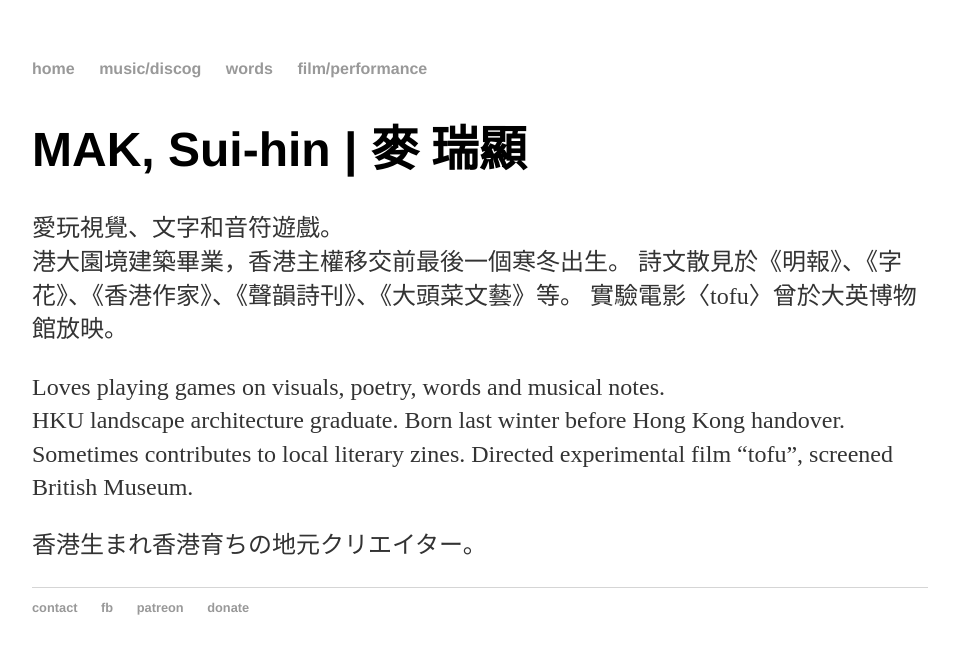
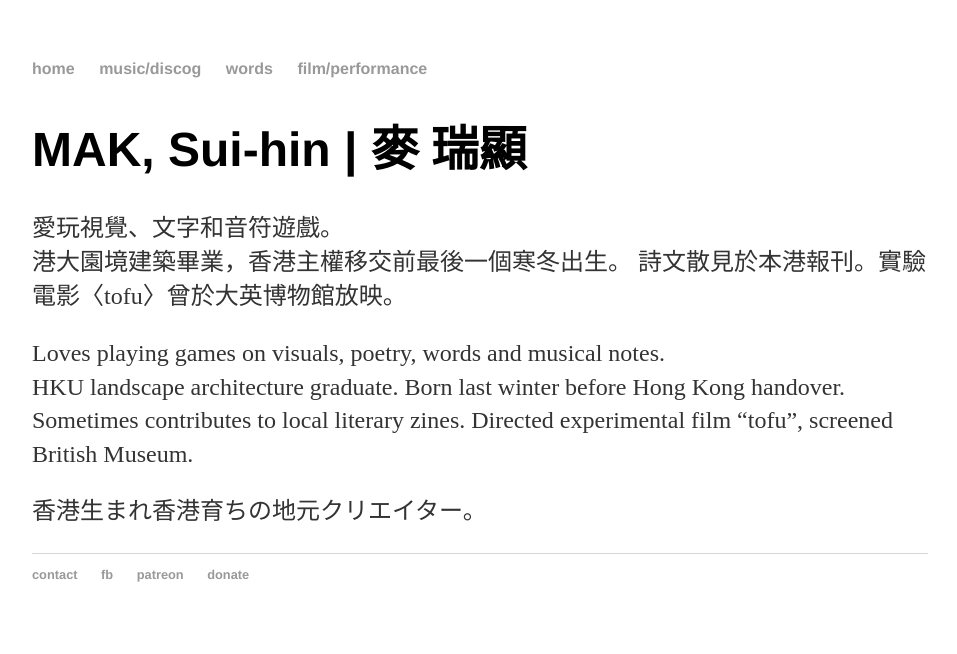
Before and after one commit to maksuihin/maksuihin.github.io, a Jekyll site: the page built from index.html, in a window 1280 px wide. Shown: the top 654 px of the page, without its empty margins (160-1117 px from the left). Built offline with Jekyll 4.4.1, drawn with Linux system fonts in a browser that asks for light colours.

Commit message:
Update index.html

```diff
--- a/index.html
+++ b/index.html
@@ -7,8 +7,7 @@ title: MAK, Sui-hin | 麥 瑞顯
         		<h1 class="robots-nocontent">MAK, Sui-hin | <span lang="zh">麥 瑞顯</span></h1>
         		<!--googleon: all-->
 			<p>愛玩視覺、文字和音符遊戲。</br>港大園境建築畢業，香港主權移交前最後一個寒冬出生。
-				詩文散見於《明報》、《字花》、《香港作家》、《聲韻詩刊》、《大頭菜文藝》等。
-				實驗電影〈tofu〉曾於大英博物館放映。</p>
+				詩文散見於本港報刊。實驗電影〈tofu〉曾於大英博物館放映。</p>
 			<p>Loves playing games on visuals, poetry, words and musical notes.</br>
 				HKU landscape architecture graduate. Born last winter before Hong Kong handover.
 				Sometimes contributes to local literary zines. Directed experimental film “tofu”,
```
